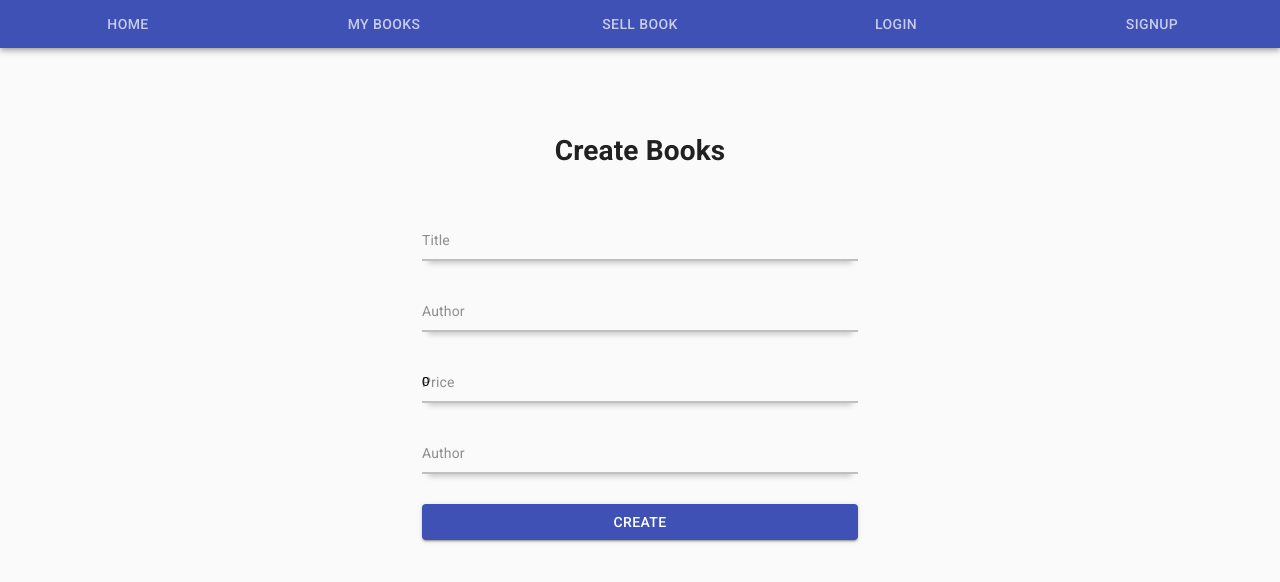
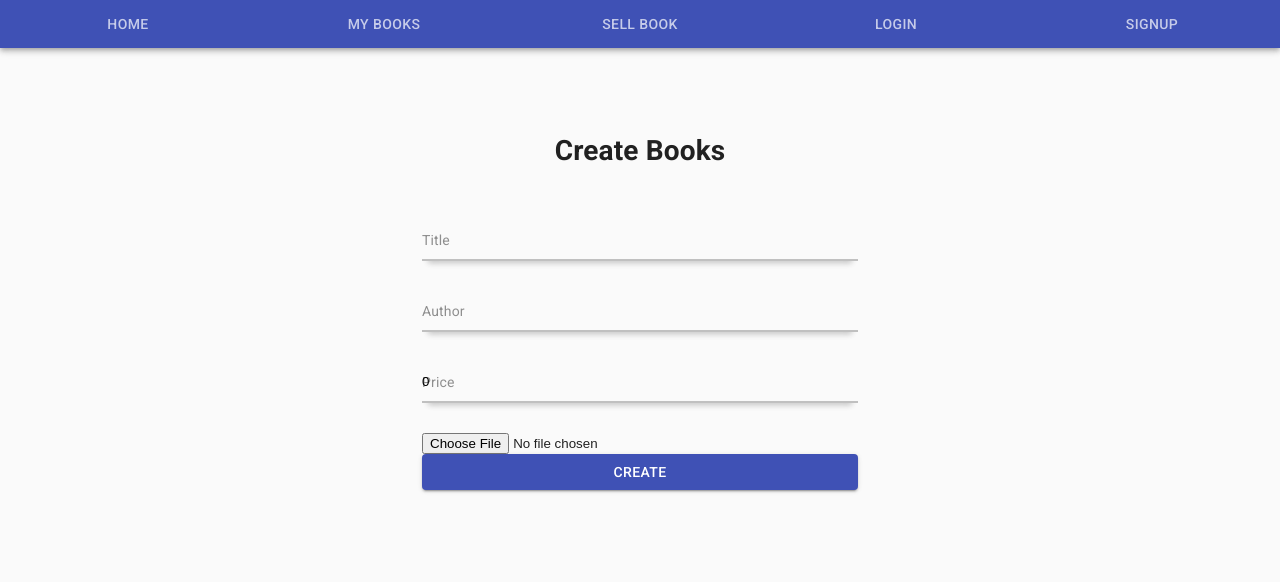
Before and after one commit to elire94/cca2, a React (Create React App) app: page /books/create in a window 1280 px wide. Shown: the top 582 px of the page. Built offline with nearby package versions, Linux system fonts and the light colour scheme; no server answers.

Commit message:
commit me

```diff
--- a/src/blocks/create-book-form.js
+++ b/src/blocks/create-book-form.js
@@ -10,21 +10,13 @@ import CssBaseline from "@material-ui/core/CssBaseline";
 import Button from "@material-ui/core/Button";
 import app from '../base';
 
-function writeUserData(author, price, image, seller, title){
-    app.database().ref('users/' + seller).set({
-        author : author,
-        price : price,
-        image : image,
-        title});
-}
-
 const CreateBookForm = () => {
     const [title, setTitle] = useState("");
     const [author, setAuthor] = useState("");
     const [price, setPrice] = useState(0);
     const [image, setImage] = useState(null);
-   // const { Title, Author, Price,  } = event.target.elements;
     const handleSubmit = (evt) => {
+        const { title, author, price, image } = evt.target.elements;
         evt.preventDefault();
 
 
@@ -56,12 +48,10 @@ const CreateBookForm = () => {
                         label="Price"
                         name="Price"
                     />
-                    <Text
-                        value={author}
-                        onChange={setAuthor}
-                        label="Author"
-                        name="Author"
-                    />
+                    <input type ='file'
+                    id ='image'
+                    value={image}
+                    onChange={setImage} />
 
                     <Button
                         type="submit"
```
Also changed, not shown: src/server.js (added, +21 -0 lines).
